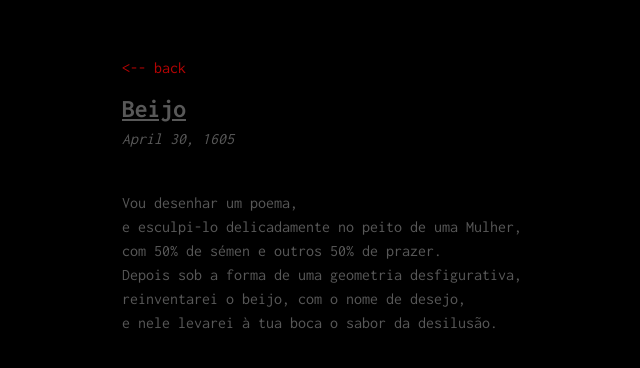
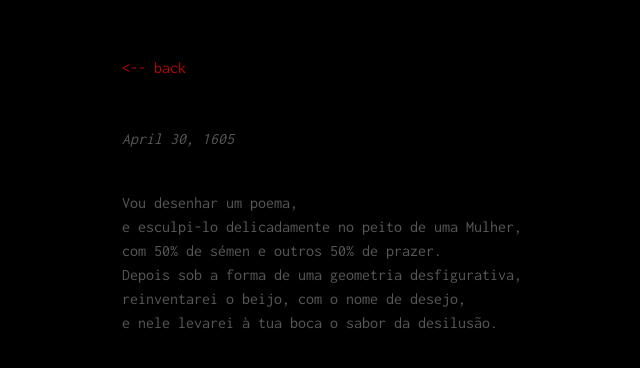
Before and after one commit to sorathpanzer/sorathpanzer.github.io, a Jekyll site: the page built from _posts/1605-04-30-beijo.md, in a window 1280 px wide. Shown: the top 368 px of the page, without its empty margins (218-858 px from the left). Built offline with Jekyll 4.4.1, drawn with Linux system fonts in a browser that asks for light colours; our own code applies the rules of GitHub Pages for plain Markdown files; grey boxes are pictures that could not be loaded.

Commit message:
Update main.scss

```diff
--- a/assets/css/main.scss
+++ b/assets/css/main.scss
@@ -5,7 +5,7 @@
 @import "config";
 
 body {
-    color: #585858;
+    color: #000000;
     background: #000000;
     background-color: #000000;
     foreground-color: #585858;
@@ -20,6 +20,7 @@
 p {
     font-size: 1em;
     line-height: 150%;
+    color: #585858
 }
 a {
   foreground-color: #BDBDBD;
```
